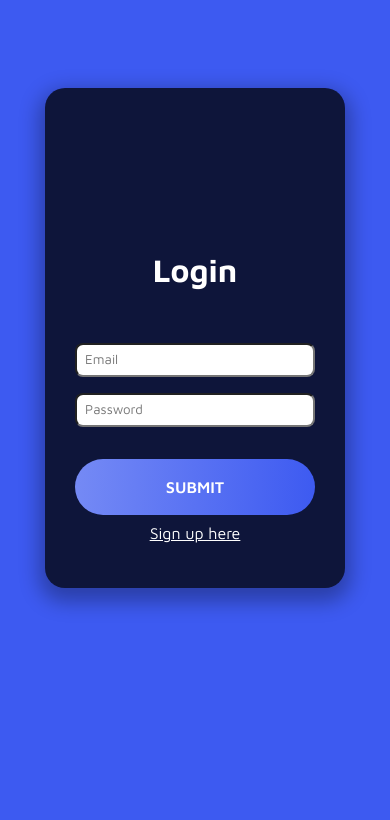
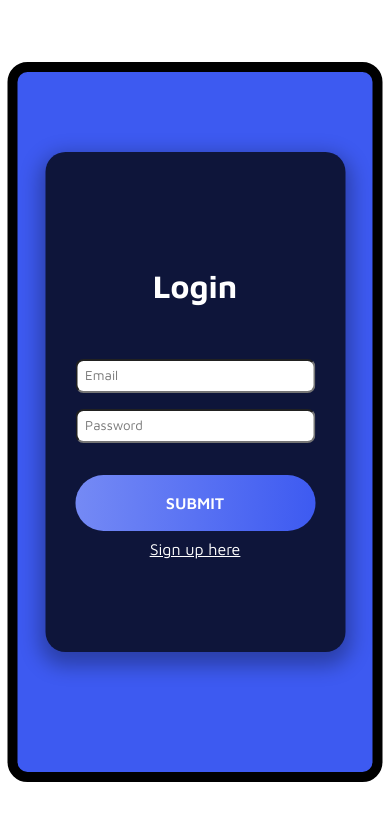
Before and after one commit to AlejandroDeWolf/Virtual-currency-frontend, a Vue app: page / in a window 390 px wide. Shown: the top 820 px of the page. Built offline with nearby package versions, Linux system fonts and the light colour scheme.

Commit message:
style: work in mobile environment

```diff
--- a/src/sass/_global.scss
+++ b/src/sass/_global.scss
@@ -6,8 +6,20 @@
     box-sizing: border-box;
 }
 
+#app {
+    position: absolute;
+    width: 375px;
+    height: 720px;
+    left: 50%;
+    top: 50%;
+    transform: translate(-50%, -50%);
+    background-color: colors.$secondary;
+
+    border: 10px solid black;
+    border-radius: 20px;
+}
+
 body {
-    background-color: colors.$secondary;
     font-family: 'Maven Pro', sans-serif;
 }
 
@@ -15,10 +27,14 @@ h1 {
     color: colors.$contrast;
     text-align: center;
     font-family: 'Maven Pro', sans-serif;
-    padding: 3em 0 1em 0;
+    padding: 0 0 1em 0;
 }
 
 form {
     width: 240px;
     margin: 0 auto;
 }
+
+p {
+    color: colors.$contrast;
+}
```
